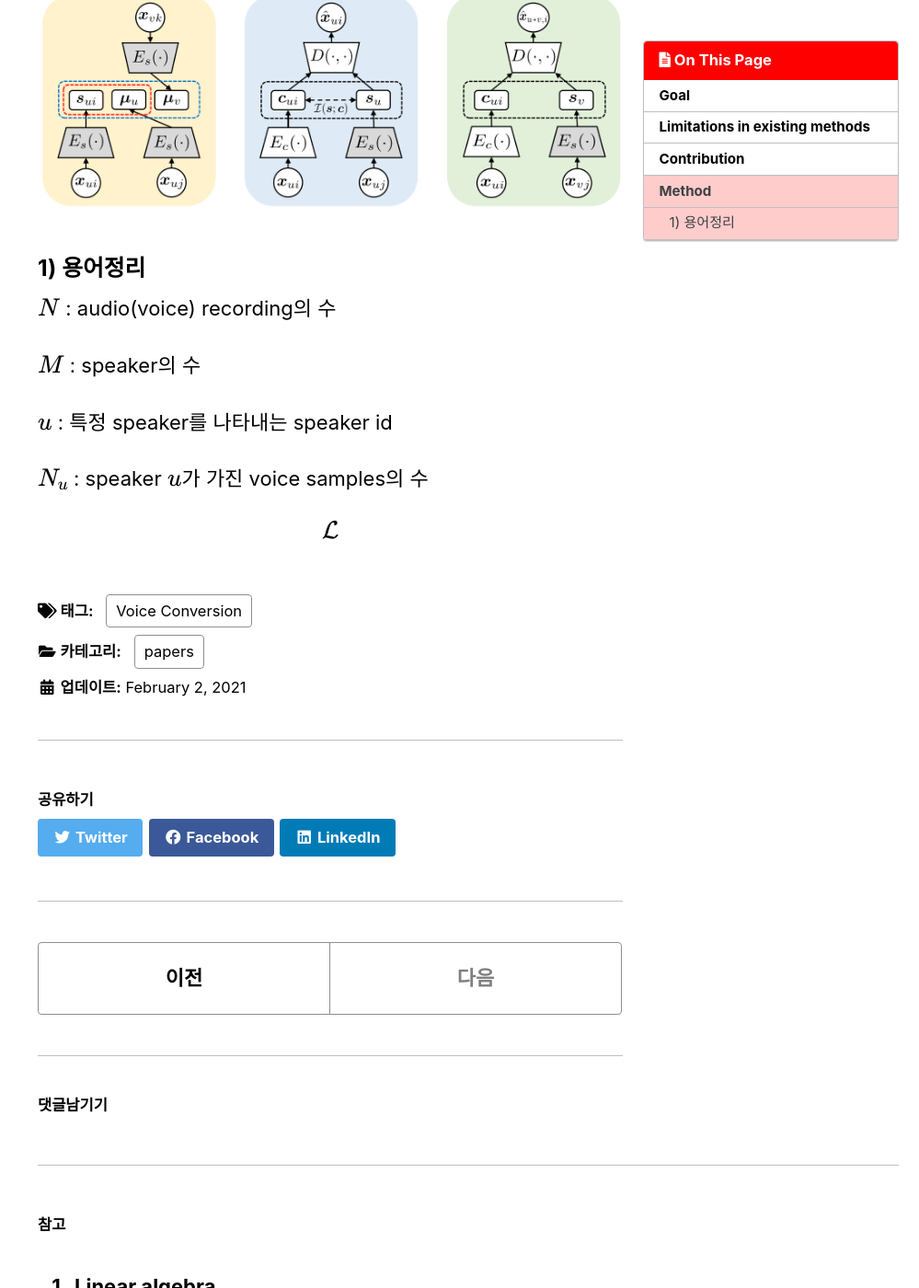
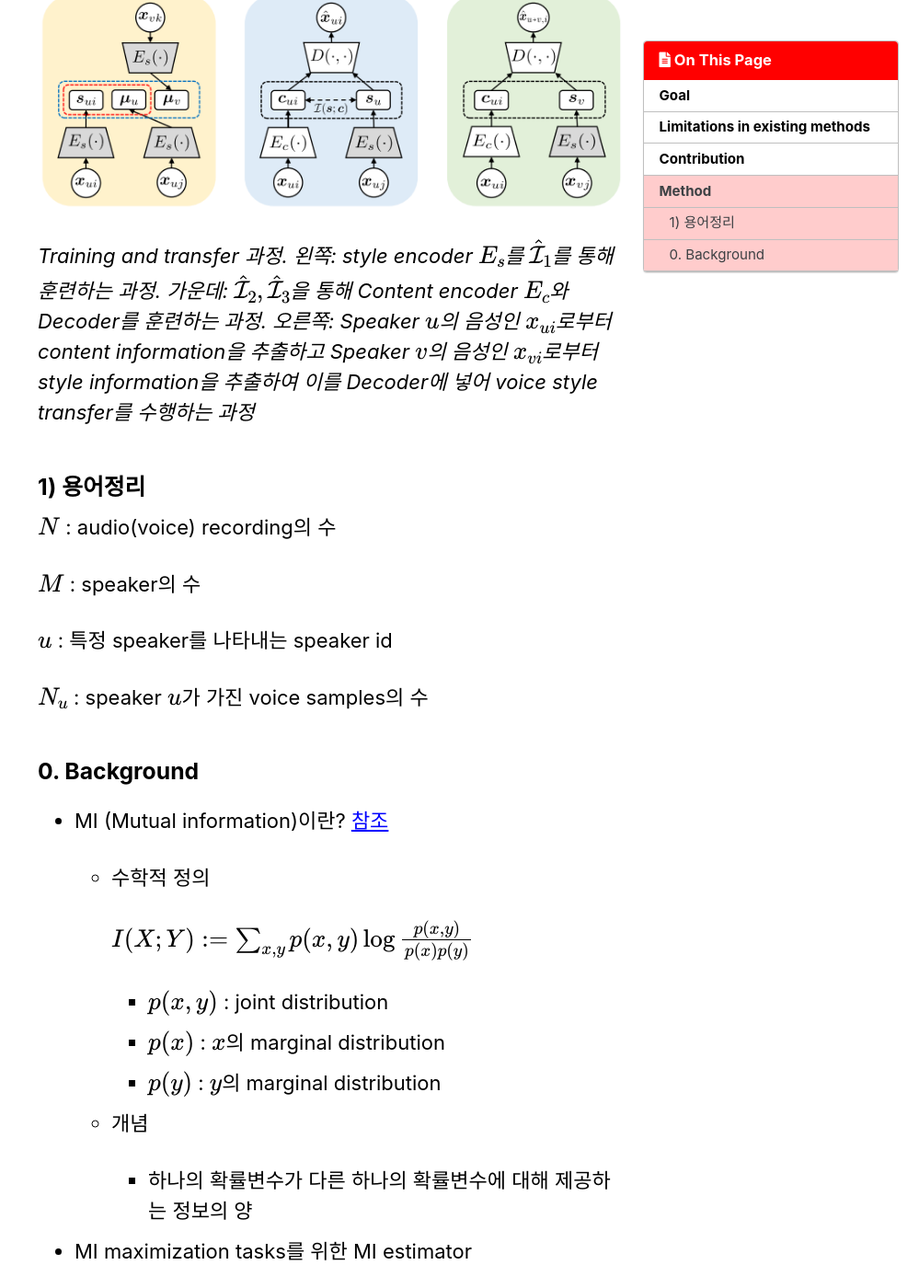
Before and after one commit to hrnoh24/blog, a Jekyll site: the page built from _posts/2021-02-02-post-paper-improving-zeroshot-VC.md, in a window 1280 px wide and 1400 px high, scrolled down 1296 px. Shown: the whole window at 92% size, without its empty margins (281-1280 px from the left). Built offline with Jekyll 4.4.1, drawn with Linux system fonts in a browser that asks for light colours; cached includes are drawn as plain includes; comment, search, counter and statistics services are not loaded; some of the changed text lies outside the part shown.

Commit message:
add improving-zeroshot-VC

```diff
--- a/_posts/2021-02-02-post-paper-improving-zeroshot-VC.md
+++ b/_posts/2021-02-02-post-paper-improving-zeroshot-VC.md
@@ -48,7 +48,9 @@ Zero-shot voice conversion을 수행하는 것<br>
 
 # Method
 
-![image-20210202001338622](\assets\img\2021-02-02\figure1.jpg){: .align-center}
+![image-20210202001338622](\assets\img\2021-02-02\figure1.jpg){:.img-responsive.align-center}
+
+*Training and transfer 과정. 왼쪽: style encoder $$E_s$$를 $$\hat{\mathcal{I}}_1$$를 통해 훈련하는 과정. 가운데: $$\hat{\mathcal{I}}_2, \hat{\mathcal{I}}_3$$을 통해 Content encoder $$E_c$$와 Decoder를 훈련하는 과정. 오른쪽: Speaker $$u$$의 음성인 $$x_{ui}$$로부터 content information을 추출하고 Speaker $$v$$의 음성인 $$x_{vi}$$로부터 style information을 추출하여 이를 Decoder에 넣어 voice style transfer를 수행하는 과정*
 
 ### 1) 용어정리
 
@@ -60,4 +62,25 @@ $$u$$ : 특정 speaker를 나타내는 speaker id
 
 $$N_u$$ : speaker $$u$$가 가진 voice samples의 수
 
-$$\mathcal{L}$$
+
+
+### 0. Background
+
+* MI (Mutual information)이란? [참조](https://blueskyvision.tistory.com/m/774?category=786439)
+
+  * 수학적 정의
+
+    $$I(X;Y):=\sum_{x,y}p(x,y)\log\frac{p(x,y)}{p(x)p(y)}$$
+    * $$p(x,y)$$ : joint distribution
+    * $$p(x)$$ : $$x$$의 marginal distribution
+    * $$p(y)$$ : $$y$$의 marginal distribution
+
+  * 개념
+
+    * 하나의 확률변수가 다른 하나의 확률변수에 대해 제공하는 정보의 양
+
+* MI maximization tasks를 위한 MI estimator
+
+  * Nguyen, Wainwright, and Jordan (NWJ)의 estimator [[paper](https://arxiv.org/abs/0809.0853)]
+
+    $$\mathcal{I}_{NWJ}:=\mathbb{E}_{p(x,y)}[f(x,y)]-e^{-1}\mathbb{E}_{p(x)p(y)}[e^{f(x,y)}]$$
```
